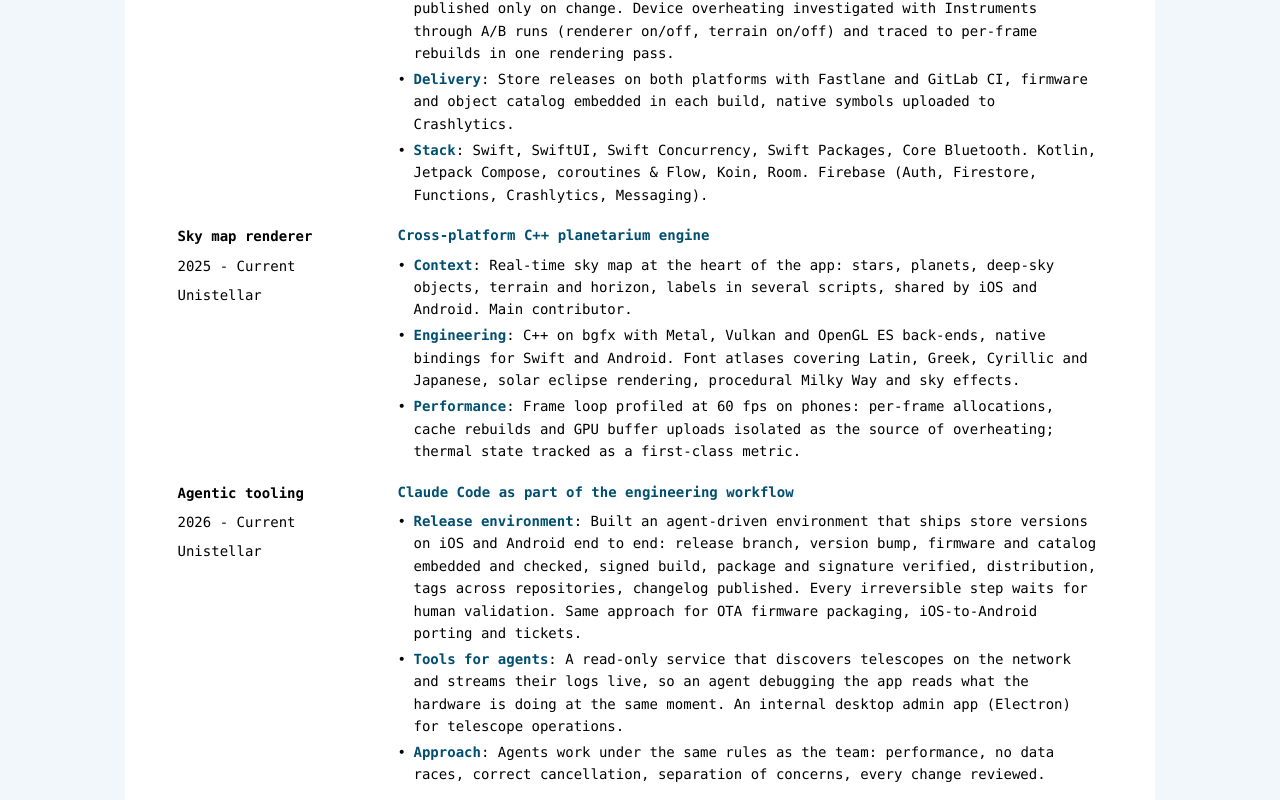
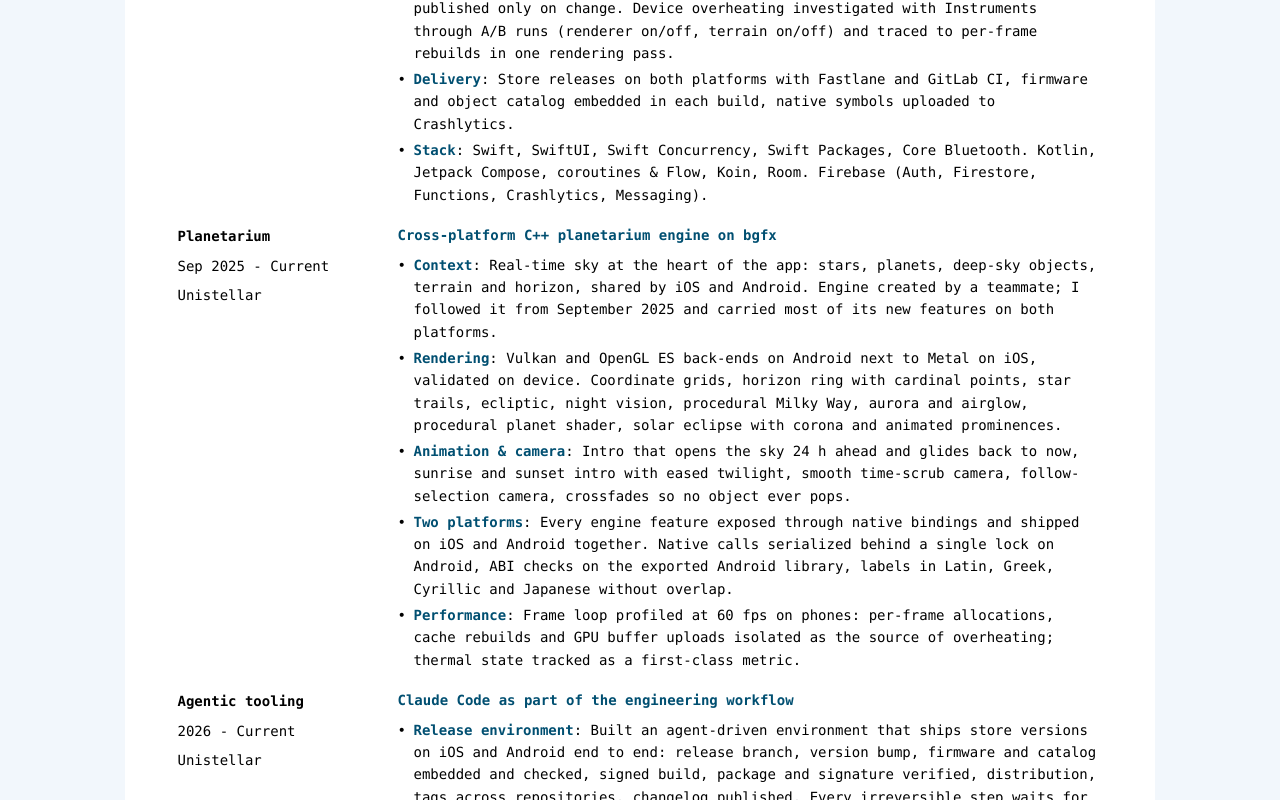
Before and after one commit to ffondacci/resume, a plain HTML site: page index.html in a window 1280 px wide. Shown: the part 1484-2284 px from the top of the page. Drawn offline with Linux system fonts and the light colour scheme; a web font is replaced by a local one.

Commit message:
Rewrite planetarium entry with actual contributions
The engine was created by a teammate; the entry now lists the work added
on top of it: Vulkan and OpenGL ES back-ends, grids, sky effects, intro
animations and camera, cross-platform bindings.

Co-Authored-By: Claude Opus 5.5 <noreply@anthropic.com>

```diff
--- a/index.html
+++ b/index.html
@@ -210,7 +210,7 @@ h2 + .entry.line { margin-top: calc(14 * var(--u)); }
         <ul class="bullets">
           <li><span class="label">Modularity</span>: iOS app split into ~40 feature modules (catalog, observation, science, gallery, connection, firmware, binoculars…) on top of 14 Swift packages with a strict, layered dependency graph: common → models, logging, Bluetooth → database, astronomy, binocular protocol → catalog. Android mirrors the same modules and names, so features port module by module.</li>
           <li><span class="label">Layering</span>: Services talk to the hardware (transport, retries, fallback), stores own state and decide when to act, views only display. One responsibility per type, each layer replaceable by a mock for tests and debug devices.</li>
-          <li><span class="label">Shared code</span>: C++ sky map engine compiled for both platforms, Swift packages consumed through SPM, Android shared library consumed as a Git submodule with its own sample app.</li>
+          <li><span class="label">Shared code</span>: C++ planetarium engine compiled for both platforms, Swift packages consumed through SPM, Android shared library consumed as a Git submodule with its own sample app.</li>
           <li><span class="label">Astronomy engine</span>: Julian date, local apparent sidereal time, precession, RA/Dec ↔ alt/az; trajectories of moving objects interpolated from ephemerides; root-finding for rise, set and observable windows; visibility of the whole catalog computed in batches for the user's place and night.</li>
         </ul>
       </div>
@@ -234,15 +234,17 @@ h2 + .entry.line { margin-top: calc(14 * var(--u)); }
     </div>
     <div class="entry">
       <div class="side">
-        <h3>Sky map renderer</h3>
-        <p>2025 - Current</p>
+        <h3>Planetarium</h3>
+        <p>Sep 2025 - Current</p>
         <p>Unistellar</p>
       </div>
       <div class="main">
-        <h3>Cross-platform C++ planetarium engine</h3>
+        <h3>Cross-platform C++ planetarium engine on bgfx</h3>
         <ul class="bullets">
-          <li><span class="label">Context</span>: Real-time sky map at the heart of the app: stars, planets, deep-sky objects, terrain and horizon, labels in several scripts, shared by iOS and Android. Main contributor.</li>
-          <li><span class="label">Engineering</span>: C++ on bgfx with Metal, Vulkan and OpenGL ES back-ends, native bindings for Swift and Android. Font atlases covering Latin, Greek, Cyrillic and Japanese, solar eclipse rendering, procedural Milky Way and sky effects.</li>
+          <li><span class="label">Context</span>: Real-time sky at the heart of the app: stars, planets, deep-sky objects, terrain and horizon, shared by iOS and Android. Engine created by a teammate; I followed it from September 2025 and carried most of its new features on both platforms.</li>
+          <li><span class="label">Rendering</span>: Vulkan and OpenGL ES back-ends on Android next to Metal on iOS, validated on device. Coordinate grids, horizon ring with cardinal points, star trails, ecliptic, night vision, procedural Milky Way, aurora and airglow, procedural planet shader, solar eclipse with corona and animated prominences.</li>
+          <li><span class="label">Animation &amp; camera</span>: Intro that opens the sky 24 h ahead and glides back to now, sunrise and sunset intro with eased twilight, smooth time-scrub camera, follow-selection camera, crossfades so no object ever pops.</li>
+          <li><span class="label">Two platforms</span>: Every engine feature exposed through native bindings and shipped on iOS and Android together. Native calls serialized behind a single lock on Android, ABI checks on the exported Android library, labels in Latin, Greek, Cyrillic and Japanese without overlap.</li>
           <li><span class="label">Performance</span>: Frame loop profiled at 60 fps on phones: per-frame allocations, cache rebuilds and GPU buffer uploads isolated as the source of overheating; thermal state tracked as a first-class metric.</li>
         </ul>
       </div>
```
